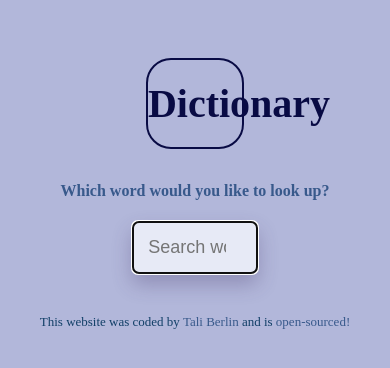
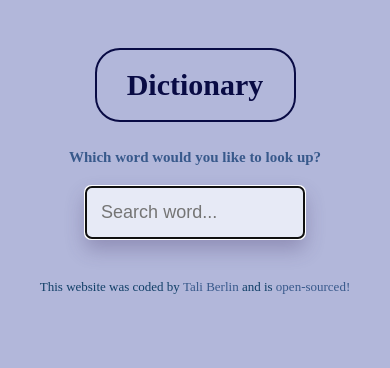
Before and after one commit to taliberlin/dictionary, a React (Create React App) app: page / in a window 390 px wide. Shown: the top 368 px of the page. Built offline with nearby package versions, Linux system fonts and the light colour scheme; a web font is replaced by a local one.

Commit message:
increased responsiveness

```diff
--- a/src/Antonyms.css
+++ b/src/Antonyms.css
@@ -5,3 +5,9 @@
   display: flex;
   margin-right: 15px;
 }
+
+@media (max-width: 650px) {
+  .Antonyms {
+    font-size: 12px;
+  }
+}
--- a/src/App.css
+++ b/src/App.css
@@ -1,4 +1,4 @@
-.App header {
+.App header h1 {
   width: 30%;
   display: block;
   margin: 0 auto;
@@ -25,3 +25,17 @@
 .App a:hover {
   color: var(--primary-color);
 }
+
+@media (max-width: 850px) {
+  .App header h1 {
+    padding: 18px 20px;
+  }
+}
+@media (max-width: 650px) {
+  .App header h1 {
+    width: 50%;
+    font-size: 30px;
+    margin-bottom: 27px;
+    margin-top: 10px;
+  }
+}
--- a/src/App.js
+++ b/src/App.js
@@ -5,7 +5,9 @@ function App() {
   return (
     <div className="App">
       <div className="container">
-        <header className="App-header">Dictionary</header>
+        <header>
+          <h1>Dictionary</h1>
+        </header>
         <Dictionary />
         <footer>
           This website was coded by{" "}
--- a/src/Dictionary.css
+++ b/src/Dictionary.css
@@ -16,6 +16,21 @@
   color: var(--third-color);
   text-align: center;
 }
-.Dictionary h3 {
-  color: var(--fourth-color);
+
+@media (min-width: 651px) and (max-width: 850px) {
+  .Dictionary form {
+    margin-bottom: 50px;
+  }
 }
+@media (max-width: 650px) {
+  .Dictionary h4 {
+    font-size: 15px;
+    padding-top: 0;
+  }
+  .Dictionary form {
+    margin-bottom: 30px;
+  }
+  .Dictionary input {
+    width: 70%;
+  }
+}
--- a/src/Meaning.css
+++ b/src/Meaning.css
@@ -6,5 +6,14 @@
   margin-bottom: 5px;
   margin-top: 0px;
   font-weight: 500;
-  font-size: 17px;
+  font-size: 20px;
 }
+
+@media (max-width: 650px) {
+  .Meaning h3 {
+    font-size: 17px;
+  }
+  .Meaning .definition {
+    font-size: 17px;
+  }
+}
--- a/src/Results.css
+++ b/src/Results.css
@@ -13,4 +13,25 @@
 .Results .keyword {
   font-size: 35px;
   margin-top: 20px;
+  margin-bottom: 0;
 }
+.Results .phonetic {
+  font-size: 20px;
+}
+
+@media (min-width: 650px) and (max-width: 850px) {
+  .Results section {
+    width: 70%;
+  }
+}
+@media (max-width: 650px) {
+  .Results section {
+    width: 82%;
+    padding-right: 25px;
+    padding-left: 35px;
+    margin-top: 20px;
+  }
+  .Results .keyword {
+    font-size: 30px;
+  }
+}
--- a/src/Results.js
+++ b/src/Results.js
@@ -8,7 +8,7 @@ export default function Results(props) {
       <div className="Results">
         <section>
           <h2 className="keyword">{props.results.word}</h2>
-          <p>/{props.results.phonetic}/</p>
+          <p className="phonetic">/{props.results.phonetic}/</p>
         </section>
         <div>
           {props.results.meanings.map(function (meaning, index) {
--- a/src/Synonyms.css
+++ b/src/Synonyms.css
@@ -6,3 +6,9 @@
   margin-right: 15px;
   margin-top: 3px;
 }
+
+@media (max-width: 650px) {
+  .Synonyms {
+    font-size: 12px;
+  }
+}
```
